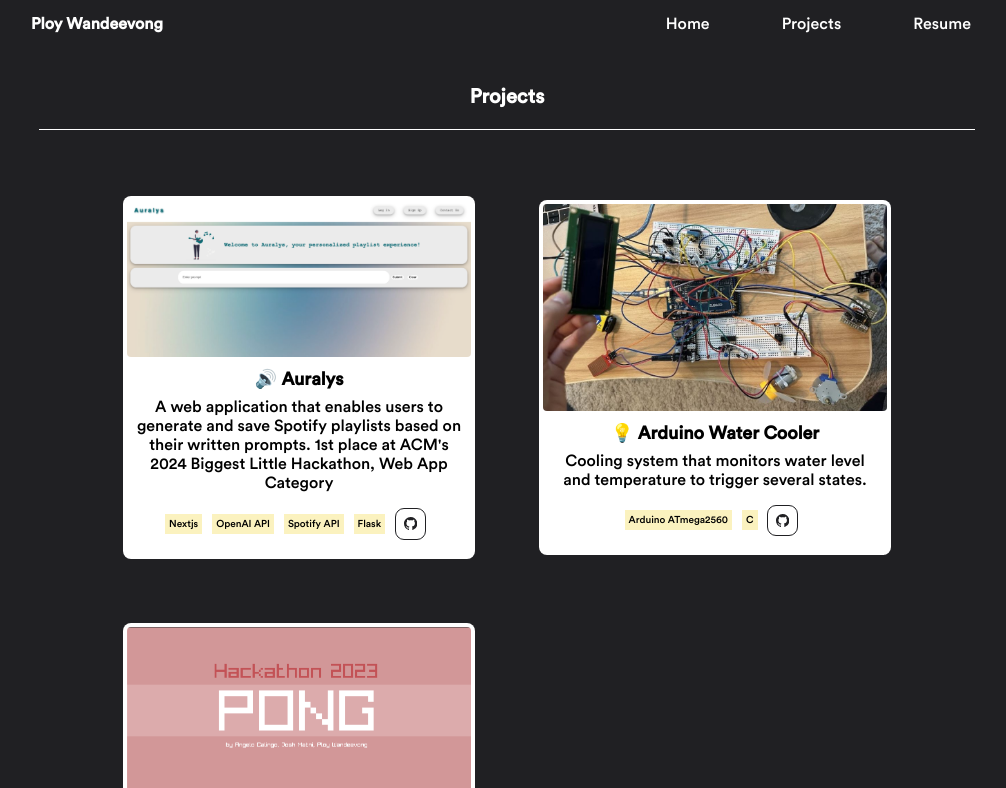
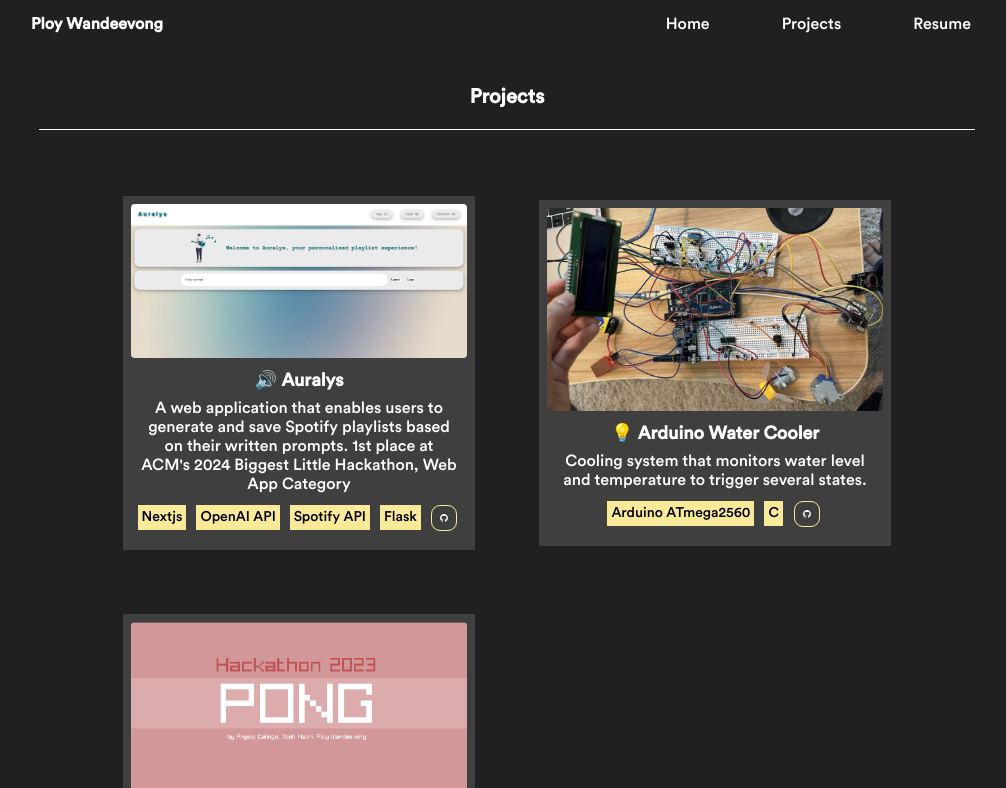
Before and after one commit to ployw/ployw.github.io, a React (Create React App) app: page /projects in a window 1280 px wide. Shown: the top 788 px of the page, without its empty margins (133-1139 px from the left). Built offline with nearby package versions, Linux system fonts and the light colour scheme.

Commit message:
adjust svg, add buttonActive

```diff
--- a/src/components/ProjectCard.js
+++ b/src/components/ProjectCard.js
@@ -1,4 +1,4 @@
-import React from 'react'
+import React, { useState, useEffect } from "react";
 import "./ProjectCardStyles.css"
 
 const ProjectCard = ({
@@ -10,13 +10,21 @@
   link,
   buttonText
 }) => {
+  const [buttonActive, setButtonActive] = useState(false);
+
+  useEffect(() => {
+    if(link) {
+      setButtonActive(true);
+    }
+  }, [link]);
+
   return (
     <div className="card container">
       {imgSrc && imgAlt && (<img className="card-img" src={imgSrc} alt={imgAlt}>
       </img>)}
       {title && (<h1 className="card-title">{title}</h1>)}
       {description && (<p className="card-description">{description}</p>)}
-      {items && (<div className="card-items container inner">
+      {items && (<div className={buttonActive ? "card-items container inner button-active" : "card-items container inner button-inactive"}>
         <ul className="card-items-list">
           {items.map((item, index) => (
             <li className="card-item card-highlight" key={index}>{item}</li>
--- a/src/components/ProjectCardStyles.css
+++ b/src/components/ProjectCardStyles.css
@@ -1,9 +1,9 @@
 .card {
     text-align: center;
-    border-radius: 0.8rem;
+    /* border-radius: 0.8rem; */
     flex-direction: column;
-    background-color: white;
-    padding: 0.4rem;
+    background-color: var(--card-color);
+    padding: 0.8rem;
 }
 
 
@@ -14,14 +14,14 @@
 }
 
 .card-title {
-    color: black;
+    /* color: black; */
     margin: 0.8rem 0.8rem 0rem 0.8rem;
     font-size: var(--h3-font-size);
 }
 
 .card-description {
     font-size: var(--normal-font-size);
-    color: black;
+    /* color: black; */
     margin: 0.8rem;
 }
 
@@ -32,17 +32,35 @@
 }
 
 .card-item {
-    color: black;
     font-size: var(--small-font-size);
     text-align: center;
 }
 
 .card-highlight {
-    background-color: var(--secondary-lite-color);
+    background-color: var(--secondary-color);
     padding: 4px;
 }
 
-.card-items {
-    column-gap: 0.25rem;
+.button-inactive {
+    margin-bottom: 1.4rem;
+}
+
+.button-active {
     margin-bottom: 0.8rem;
 }
+
+.card-items {
+    column-gap: 0.75rem;
+}
+
+@media screen and (max-width: 1040px) {
+    .card-description {
+        font-size: var(--small-font-size);
+    }
+}
+
+@media screen and (max-width: 700px) {
+    .card-description {
+        font-size: var(--small-font-size);
+    }
+}
--- a/src/components/ProjectGrid.js
+++ b/src/components/ProjectGrid.js
@@ -16,7 +16,7 @@
             description="A web application that enables users to generate and save Spotify playlists based on their written prompts. 1st place at ACM's 2024 Biggest Little Hackathon, Web App Category"
             items={['Nextjs', 'OpenAI API', 'Spotify API', 'Flask']}
             link="https://github.com/joshmatni/Auralys-Spotify-Playlist-Generator"
-            buttonText={<svg stroke="currentColor" fill="currentColor" strokeWidth="0" viewBox="0 0 16 16" aria-hidden="true" focusable="false" height="1em" width="1em" xmlns="http://www.w3.org/2000/svg"><path d="M8 0C3.58 0 0 3.58 0 8c0 3.54 2.29 6.53 5.47 7.59.4.07.55-.17.55-.38 0-.19-.01-.82-.01-1.49-2.01.37-2.53-.49-2.69-.94-.09-.23-.48-.94-.82-1.13-.28-.15-.68-.52-.01-.53.63-.01 1.08.58 1.23.82.72 1.21 1.87.87 2.33.66.07-.52.28-.87.51-1.07-1.78-.2-3.64-.89-3.64-3.95 0-.87.31-1.59.82-2.15-.08-.2-.36-1.02.08-2.12 0 0 .67-.21 2.2.82.64-.18 1.32-.27 2-.27.68 0 1.36.09 2 .27 1.53-1.04 2.2-.82 2.2-.82.44 1.1.16 1.92.08 2.12.51.56.82 1.27.82 2.15 0 3.07-1.87 3.75-3.65 3.95.29.25.54.73.54 1.48 0 1.07-.01 1.93-.01 2.2 0 .21.15.46.55.38A8.012 8.012 0 0 0 16 8c0-4.42-3.58-8-8-8z"></path></svg>}
+            buttonText={<svg stroke="currentColor" fill="currentColor" strokeWidth="0" viewBox="0 0 16 16" aria-hidden="true" focusable="false" height="0.8rem" width="auto" xmlns="http://www.w3.org/2000/svg"><path d="M8 0C3.58 0 0 3.58 0 8c0 3.54 2.29 6.53 5.47 7.59.4.07.55-.17.55-.38 0-.19-.01-.82-.01-1.49-2.01.37-2.53-.49-2.69-.94-.09-.23-.48-.94-.82-1.13-.28-.15-.68-.52-.01-.53.63-.01 1.08.58 1.23.82.72 1.21 1.87.87 2.33.66.07-.52.28-.87.51-1.07-1.78-.2-3.64-.89-3.64-3.95 0-.87.31-1.59.82-2.15-.08-.2-.36-1.02.08-2.12 0 0 .67-.21 2.2.82.64-.18 1.32-.27 2-.27.68 0 1.36.09 2 .27 1.53-1.04 2.2-.82 2.2-.82.44 1.1.16 1.92.08 2.12.51.56.82 1.27.82 2.15 0 3.07-1.87 3.75-3.65 3.95.29.25.54.73.54 1.48 0 1.07-.01 1.93-.01 2.2 0 .21.15.46.55.38A8.012 8.012 0 0 0 16 8c0-4.42-3.58-8-8-8z"></path></svg>}
             />
         </div>
         <div className="grid-item">
@@ -27,7 +27,7 @@
             description="Cooling system that monitors water level and temperature to trigger several states."
             items={['Arduino ATmega2560', 'C']}
             link="https://github.com/ployw/Arduino-Water-Cooler"
-            buttonText={<svg stroke="currentColor" fill="currentColor" strokeWidth="0" viewBox="0 0 16 16" aria-hidden="true" focusable="false" height="1em" width="1em" xmlns="http://www.w3.org/2000/svg"><path d="M8 0C3.58 0 0 3.58 0 8c0 3.54 2.29 6.53 5.47 7.59.4.07.55-.17.55-.38 0-.19-.01-.82-.01-1.49-2.01.37-2.53-.49-2.69-.94-.09-.23-.48-.94-.82-1.13-.28-.15-.68-.52-.01-.53.63-.01 1.08.58 1.23.82.72 1.21 1.87.87 2.33.66.07-.52.28-.87.51-1.07-1.78-.2-3.64-.89-3.64-3.95 0-.87.31-1.59.82-2.15-.08-.2-.36-1.02.08-2.12 0 0 .67-.21 2.2.82.64-.18 1.32-.27 2-.27.68 0 1.36.09 2 .27 1.53-1.04 2.2-.82 2.2-.82.44 1.1.16 1.92.08 2.12.51.56.82 1.27.82 2.15 0 3.07-1.87 3.75-3.65 3.95.29.25.54.73.54 1.48 0 1.07-.01 1.93-.01 2.2 0 .21.15.46.55.38A8.012 8.012 0 0 0 16 8c0-4.42-3.58-8-8-8z"></path></svg>}
+            buttonText={<svg stroke="currentColor" fill="currentColor" strokeWidth="0" viewBox="0 0 16 16" aria-hidden="true" focusable="false" height="0.8rem" width="auto" xmlns="http://www.w3.org/2000/svg"><path d="M8 0C3.58 0 0 3.58 0 8c0 3.54 2.29 6.53 5.47 7.59.4.07.55-.17.55-.38 0-.19-.01-.82-.01-1.49-2.01.37-2.53-.49-2.69-.94-.09-.23-.48-.94-.82-1.13-.28-.15-.68-.52-.01-.53.63-.01 1.08.58 1.23.82.72 1.21 1.87.87 2.33.66.07-.52.28-.87.51-1.07-1.78-.2-3.64-.89-3.64-3.95 0-.87.31-1.59.82-2.15-.08-.2-.36-1.02.08-2.12 0 0 .67-.21 2.2.82.64-.18 1.32-.27 2-.27.68 0 1.36.09 2 .27 1.53-1.04 2.2-.82 2.2-.82.44 1.1.16 1.92.08 2.12.51.56.82 1.27.82 2.15 0 3.07-1.87 3.75-3.65 3.95.29.25.54.73.54 1.48 0 1.07-.01 1.93-.01 2.2 0 .21.15.46.55.38A8.012 8.012 0 0 0 16 8c0-4.42-3.58-8-8-8z"></path></svg>}
             />
         </div>
         <div className="grid-item">
@@ -38,7 +38,7 @@
             description="Ping pong game application! 1st place at ACM's 2023 Biggest Little Hackathon, Beginner Category"
             items={['C++', 'OOP']}
             link="https://github.com/ployw/Hackathon2023_pong"
-            buttonText={<svg stroke="currentColor" fill="currentColor" strokeWidth="0" viewBox="0 0 16 16" aria-hidden="true" focusable="false" height="1em" width="1em" xmlns="http://www.w3.org/2000/svg"><path d="M8 0C3.58 0 0 3.58 0 8c0 3.54 2.29 6.53 5.47 7.59.4.07.55-.17.55-.38 0-.19-.01-.82-.01-1.49-2.01.37-2.53-.49-2.69-.94-.09-.23-.48-.94-.82-1.13-.28-.15-.68-.52-.01-.53.63-.01 1.08.58 1.23.82.72 1.21 1.87.87 2.33.66.07-.52.28-.87.51-1.07-1.78-.2-3.64-.89-3.64-3.95 0-.87.31-1.59.82-2.15-.08-.2-.36-1.02.08-2.12 0 0 .67-.21 2.2.82.64-.18 1.32-.27 2-.27.68 0 1.36.09 2 .27 1.53-1.04 2.2-.82 2.2-.82.44 1.1.16 1.92.08 2.12.51.56.82 1.27.82 2.15 0 3.07-1.87 3.75-3.65 3.95.29.25.54.73.54 1.48 0 1.07-.01 1.93-.01 2.2 0 .21.15.46.55.38A8.012 8.012 0 0 0 16 8c0-4.42-3.58-8-8-8z"></path></svg>}
+            buttonText={<svg stroke="currentColor" fill="currentColor" strokeWidth="0" viewBox="0 0 16 16" aria-hidden="true" focusable="false" height="0.8rem" width="auto" xmlns="http://www.w3.org/2000/svg"><path d="M8 0C3.58 0 0 3.58 0 8c0 3.54 2.29 6.53 5.47 7.59.4.07.55-.17.55-.38 0-.19-.01-.82-.01-1.49-2.01.37-2.53-.49-2.69-.94-.09-.23-.48-.94-.82-1.13-.28-.15-.68-.52-.01-.53.63-.01 1.08.58 1.23.82.72 1.21 1.87.87 2.33.66.07-.52.28-.87.51-1.07-1.78-.2-3.64-.89-3.64-3.95 0-.87.31-1.59.82-2.15-.08-.2-.36-1.02.08-2.12 0 0 .67-.21 2.2.82.64-.18 1.32-.27 2-.27.68 0 1.36.09 2 .27 1.53-1.04 2.2-.82 2.2-.82.44 1.1.16 1.92.08 2.12.51.56.82 1.27.82 2.15 0 3.07-1.87 3.75-3.65 3.95.29.25.54.73.54 1.48 0 1.07-.01 1.93-.01 2.2 0 .21.15.46.55.38A8.012 8.012 0 0 0 16 8c0-4.42-3.58-8-8-8z"></path></svg>}
             />
         </div>
     </div>
--- a/src/components/ProjectGridStyles.css
+++ b/src/components/ProjectGridStyles.css
@@ -7,14 +7,14 @@
 
 @media screen and (max-width: 1040px) {
     .projects-grid {
-        grid-template-columns: repeat(2, 32rem);
+        grid-template-columns: repeat(2, 38rem);
         gap: 0.8rem;
     }
 }
 
 @media screen and (max-width: 700px) {
     .projects-grid {
-        grid-template-columns: repeat(1, 32rem);
+        grid-template-columns: repeat(1, 38rem);
         gap: 0.8rem;
     }
 }
--- a/src/index.css
+++ b/src/index.css
@@ -9,10 +9,10 @@
   --primary-hover-dark-color: #c5979dd2;
   --primary-hover-lite-color: #c5979d33;
   --secondary-color: #F9EA9A;
-  --secondary-lite-color: #f9eb9aa2;
+  --secondary-hover-lite-color: #f9eb9a3f;
   --footer-color: rgba(255, 255, 255, 0.226);
   --bg-color: #202023;
-  --bg-dark-color: #000000;
+  --card-color: #3f3f3f;
   --bg-lite-color: #202023d7;
 
   --header-height: 4.8rem;
@@ -21,7 +21,7 @@
   --h2-font-size: 2rem;
   --h3-font-size: 1.8rem;
   --normal-font-size: 1.6rem;
-  --small-font-size: 1rem;
+  --small-font-size: 1.4rem;
 
   --font-bold: 800;
   --font-normal: 100;
@@ -128,15 +128,18 @@
 }
 
 .icon-2.button {
-  background-color: var(--text-color);
-  color: var(--bg-color);
-  outline: solid var(--bg-color);
+  background-color: transparent;;
+  color: var(--text-color);
+  margin: 0;
+  outline: solid var(--secondary-color);
   outline-width: 1.5px;
+  height: 2.4rem;
+  width: 2.4rem;
 }
 
 .card-button.icon-2:hover {
-  color: var(--text-color);
-  background-color: var(--bg-color);
+  background-color: var(--secondary-hover-lite-color);
+  transition: 0.3s;
 }
 
 button:hover {
```
